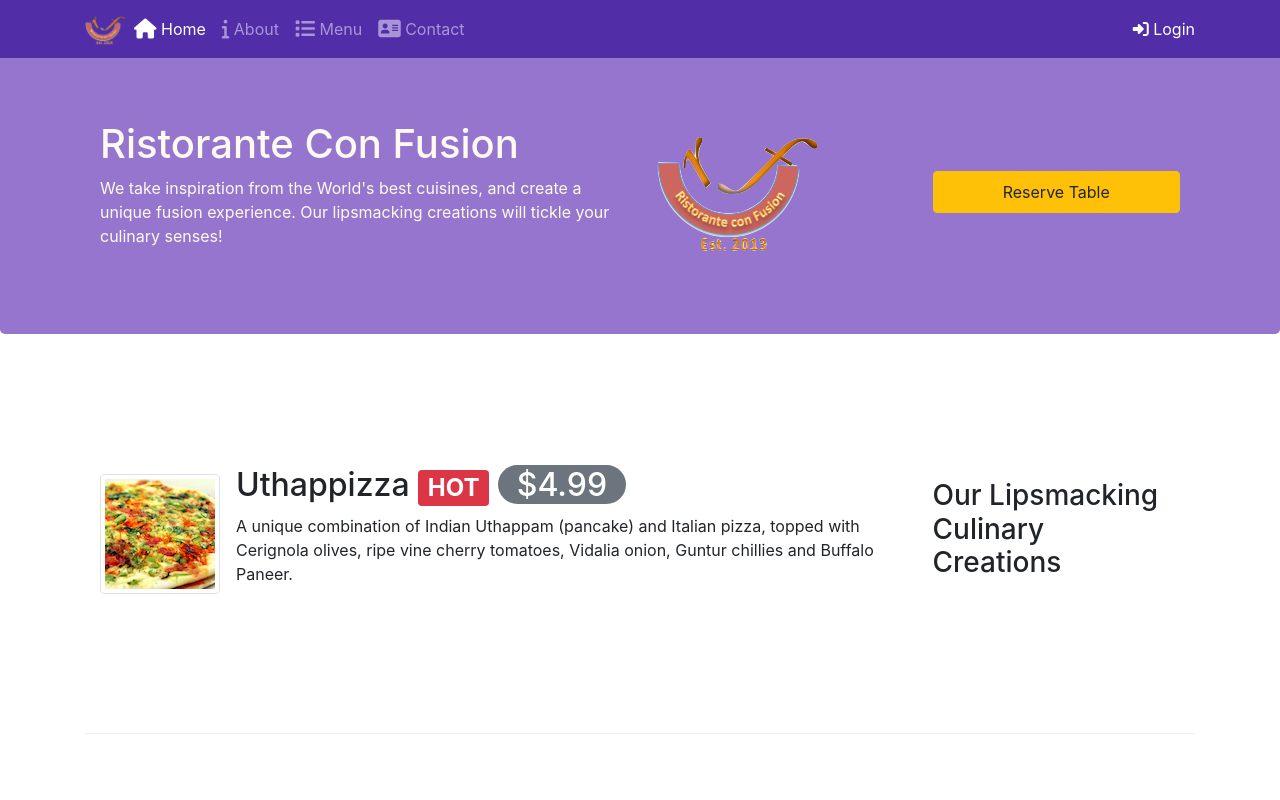
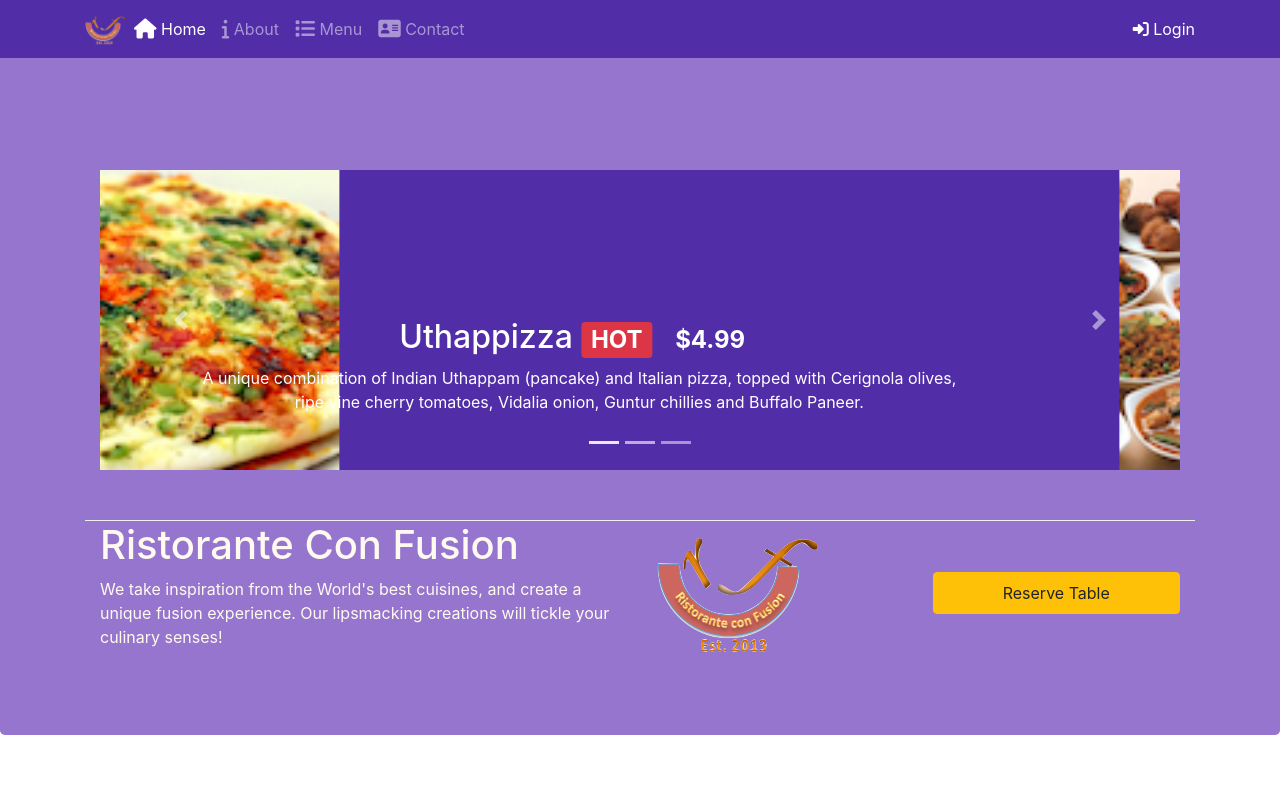
Before and after one commit to akshikachoudhary1/Bootstrap4, a plain HTML site: page index.html in a window 1280 px wide. Shown: the top 800 px of the page. Drawn offline with nearby package versions, Linux system fonts and the light colour scheme.

Commit message:
Carousel

```diff
--- a/css/styles.css
+++ b/css/styles.css
@@ -44,3 +44,18 @@ body{
     border-bottom: 1px solid #ddd;
     padding: 10px;
 }
+
+.carousel {
+    background:#512DA8;
+}
+
+.carousel-item {
+  height: 300px;
+}
+
+.carousel-item img {
+    position: absolute;
+    top: 0;
+    left: 0;
+    min-height: 300px;
+}
--- a/index.html
+++ b/index.html
@@ -75,6 +75,62 @@
                 </div>
     <header class="jumbotron">
         <div class="container">
+             <div class="row row-content">
+           <div class="col">
+            <div id="mycarousel" class="carousel slide" data-ride="carousel">
+                <div class="carousel-inner" role="listbox">
+                        <div class="carousel-item active">
+                            <img class="d-block img-fluid"
+                                src="img/uthappizza.png" alt="Uthappizza">
+                            <div class="carousel-caption d-none d-md-block">
+                                <h2>Uthappizza <span class="badge badge-danger">HOT</span> <span class="badge badge-pill badge-default">$4.99</span></h2>
+                                <p class="d-none d-sm-block">A unique combination of Indian Uthappam (pancake) and
+                            Italian pizza, topped with Cerignola olives, ripe vine
+                            cherry tomatoes, Vidalia onion, Guntur chillies and
+                            Buffalo Paneer.</p>
+
+                            </div>
+                        </div>
+                        <div class="carousel-item">
+                            <img class="d-block img-fluid"
+                                src="img/buffet.png" alt="Weekend Grand Buffet">
+                                <div class="carousel-caption d-none d-md-block">
+                                    <h2>Weekend Grand Buffet <span class="badge badge-danger">NEW</span></h2>
+                <p class="d-none d-sm-block">Featuring mouthwatering combinations with a choice of five different salads, six enticing appetizers, six main entrees and five choicest desserts. Free flowing bubbly and soft drinks. All for just $19.99 per person </p>
+
+                        </div>
+                    </div>
+                        <div class="carousel-item">
+                            <img class="d-block img-fluid"
+                                src="img/alberto.png" alt="Alberto Somayya">
+                                <div class="carousel-caption d-none d-md-block">
+                                    <h2>Alberto Somayya</h2>
+                                    <h4>Executive Chef</h4>
+                        <p class="d-none d-sm-block">Award winning three-star Michelin chef with wide
+                            International experience having worked closely with
+                            whos-who in the culinary world, he specializes in
+                            creating mouthwatering Indo-Italian fusion experiences.
+                            </p>
+
+                        </div>
+                    </div>
+                </div>
+                                    <ol class="carousel-indicators">
+                        <li data-target="#mycarousel" data-slide-to="0" class="active"></li>
+                        <li data-target="#mycarousel" data-slide-to="1"></li>
+                        <li data-target="#mycarousel" data-slide-to="2"></li>
+                    </ol>
+                    <a class="carousel-control-prev" href="#mycarousel" role="button" data-slide="prev">
+                        <span class="carousel-control-prev-icon"></span>
+                    </a>
+                    <a class="carousel-control-next" href="#mycarousel" role="button" data-slide="next">
+                        <span class="carousel-control-next-icon"></span>
+                    </a>
+
+            </div>
+
+            </div>
+       </div>
             <div class="row row-header">
                 <div class="col-12 col-sm-6">
                     <h1>Ristorante Con Fusion</h1>
```
